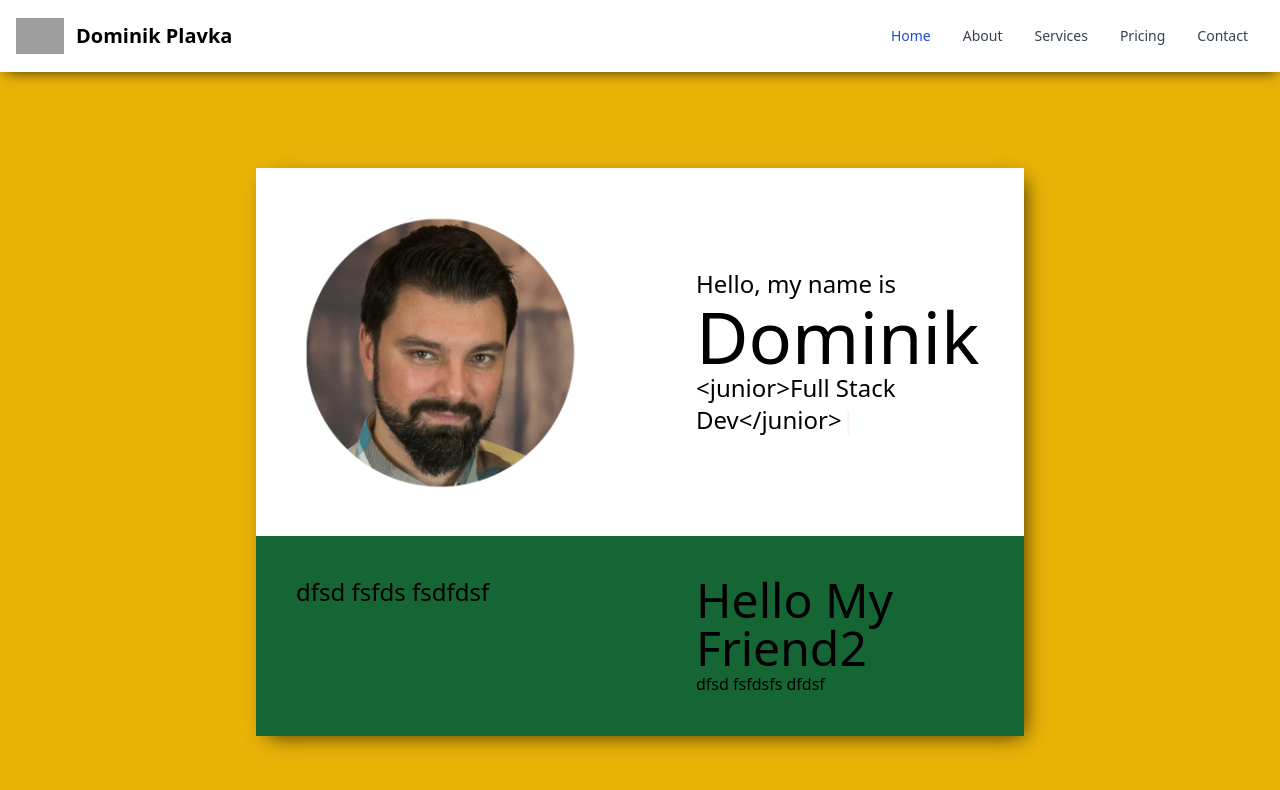
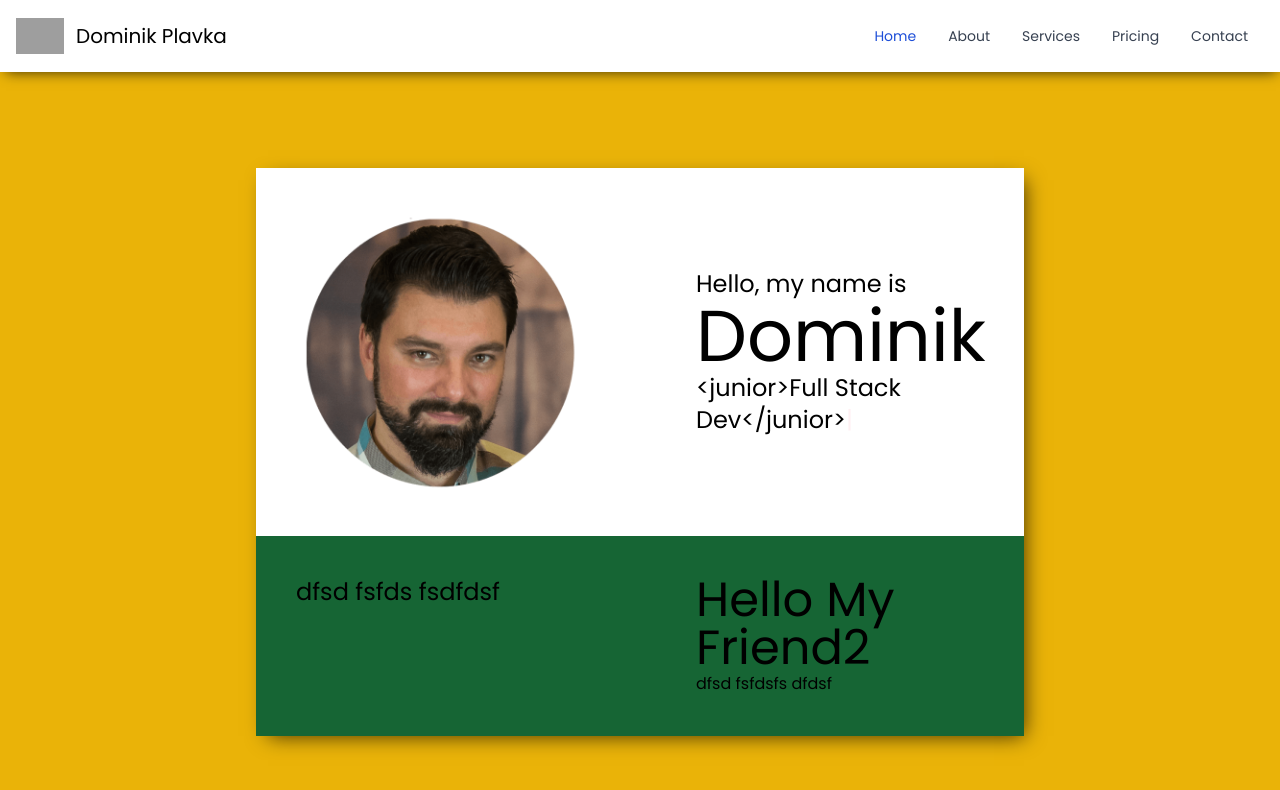
Before and after one commit to DominikPlavka/DominikPlavka.github.io, a React (Create React App) app: page / in a window 1280 px wide. Shown: the top 790 px of the page. Built offline with nearby package versions, Linux system fonts and the light colour scheme; grey boxes are pictures that could not be loaded.

Commit message:
Added global Poppins font

```diff
--- a/src/components/Navbar.jsx
+++ b/src/components/Navbar.jsx
@@ -3,9 +3,9 @@ const Navbar = () => {
     return (
         <nav className="sticky top-0 bg-white px-2 sm:px-4 py-2.5 dark:bg-gray-900 shadow-bottomShadow">
             <div className="container flex flex-wrap items-center justify-between mx-auto">
-                <a href="https://flowbite.com/" className="flex items-center">
+                <a href="https://www.linkedin.com/in/dominik-plavka-0411549a/" className="flex items-center">
                     <img src="https://svgshare.com/i/r_W.svg" className="h-6 mr-3 sm:h-9" alt="Dominik Plavka logo" />
-                    <span className="self-center text-xl font-semibold whitespace-nowrap dark:text-white">Dominik Plavka</span>
+                    <span className="self-center text-xl whitespace-nowrap dark:text-white">Dominik Plavka</span>
                 </a>
                 <button data-collapse-toggle="navbar-default" type="button" className="inline-flex items-center p-2 ml-3 text-sm text-gray-500 rounded-lg md:hidden hover:bg-gray-100 focus:outline-none focus:ring-2 focus:ring-gray-200 dark:text-gray-400 dark:hover:bg-gray-700 dark:focus:ring-gray-600" aria-controls="navbar-default" aria-expanded="false">
                     <span className="sr-only">Open main menu</span>
--- a/src/index.css
+++ b/src/index.css
@@ -1,6 +1,9 @@
+@import url('https://fonts.googleapis.com/css2?family=Poppins:ital,wght@0,400;0,700;0,900;1,400;1,700;1,900&display=swap');
+
 @tailwind base;
 @tailwind components;
 @tailwind utilities;
+
 
 /*body {
   margin: 0;
--- a/tailwind.config.js
+++ b/tailwind.config.js
@@ -10,6 +10,9 @@ module.exports = {
       bottomShadow: "1px 5px 13px -5px rgba(0,0,0,0.75)"
     },
     extend: {},
+    fontFamily: {
+      sans: ['Poppins', 'sans-serif']
+    },
   },
   plugins: [],
 }
```
